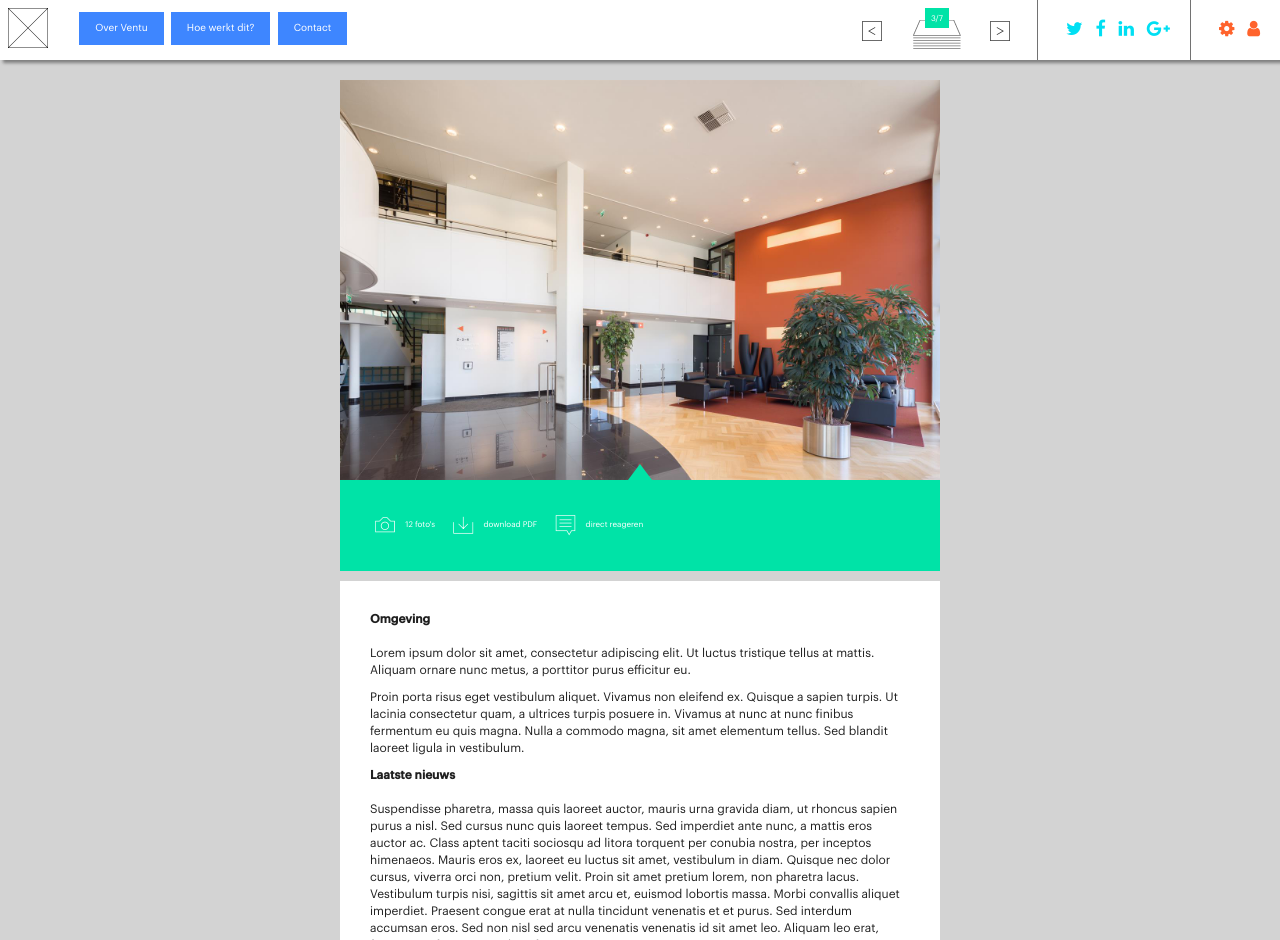
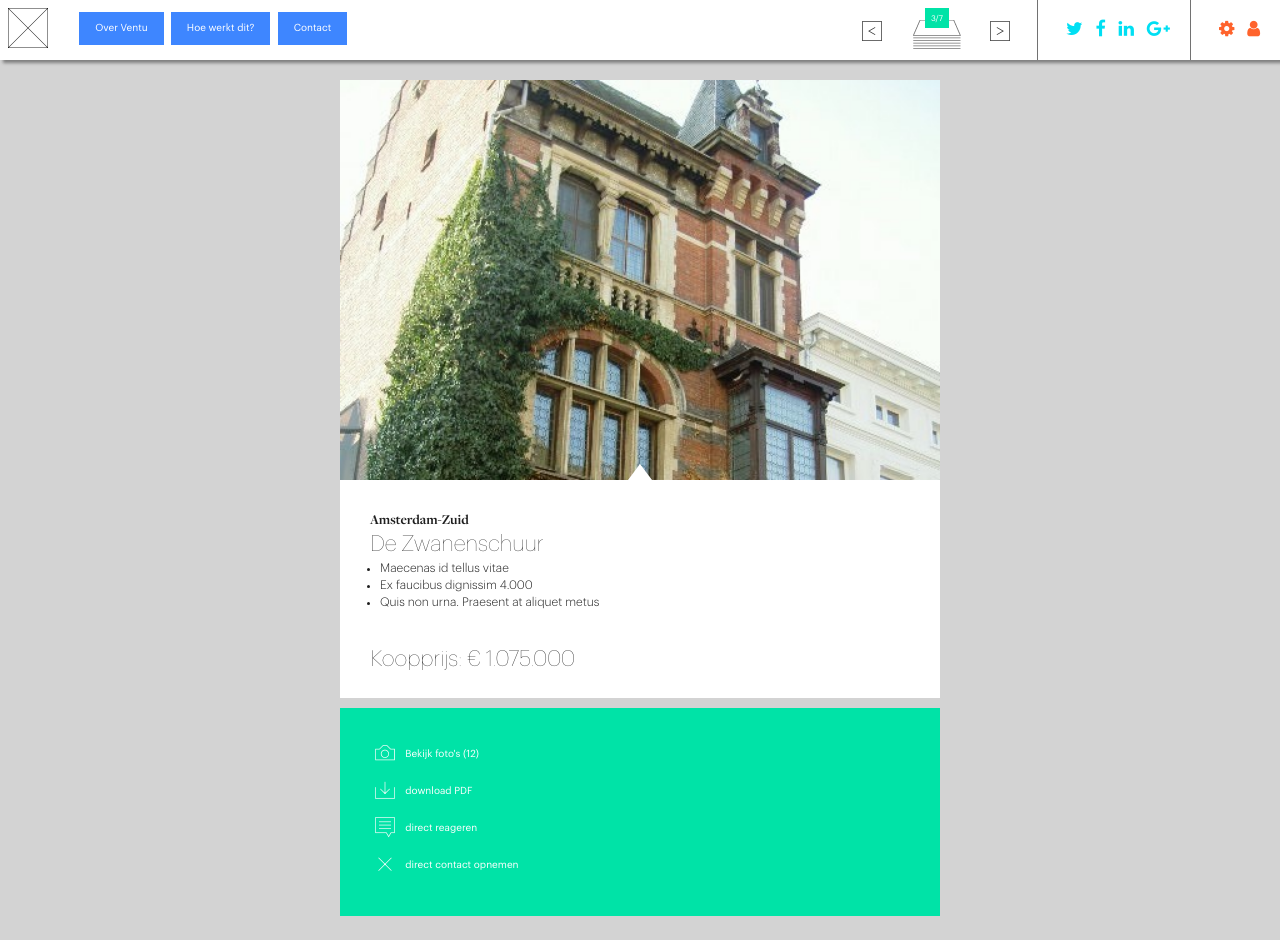
Before and after one commit to innouveau/025-ventu, a PHP site: page /single.html in a window 1280 px wide. Shown: the top 940 px of the page. Run offline with PHP 8.4, Linux system fonts and the light colour scheme; some libraries are stand-ins or nearby versions.

Commit message:
add stuff to single

```diff
--- a/css/style.css
+++ b/css/style.css
@@ -184,8 +184,16 @@ input {
     transition: all 0.2s ease;
 }
 
+a.ventu-button:hover {
+    text-decoration: none;
+}
+
 .ventu-button-small.ventu-button {
     padding: 8px 20px;
+}
+
+.ventu-button-with-icon {
+    padding: 4px 12px 4px 6px;
 }
 
 .ventu-button:hover {
@@ -234,6 +242,26 @@ input {
     color: #1F1F1F;
 }
 
+.ventu-button-no-line-white {
+    border: 0;
+    background: transparent;
+    color: #fff;
+    padding: 0;
+}
+
+.ventu-button-no-line-white:hover {
+    border: 0;
+    color: #1F1F1F;
+}
+
+.ventu-button-no-line-white:hover .ventu-icon {
+    color: #1F1F1F;
+}
+
+.ventu-button-white-line:hover .ventu-icon {
+    color: #1F1F1F;
+}
+
 .ventu-button-white {
     background: #fff;
     border: 1px solid transparent;
@@ -250,6 +278,10 @@ input {
 
 /* triangle */
 
+.ventu-triangle {
+    position: relative;
+}
+
 .ventu-triangle:after {
     position: absolute;
     width: 0;
@@ -394,9 +465,20 @@ input {
 
 .ventu-text-along-icon {
     display: inline-block;
-    padding-top: 6px;
+    padding-top: 8px;
     vertical-align: top;
-    font-size: 8px;
+    font-size: 10px;
+}
+
+
+
+/* typography */
+
+
+.ventu-quote {
+    font-family: 'freight';
+    font-size: 32px;
+    line-height: 38px;
 }
 
 
@@ -773,7 +889,7 @@ input {
     padding-left: 10px;
 }
 
-.ventu-card-text h3 {
+h3 {
     font-weight: 100;
     font-size: 22px;
     line-height: 32px;
@@ -877,6 +993,11 @@ input {
 
 .ventu-form-blue {
     background: #3E86FF;
+    color: #fff;
+}
+
+.ventu-form-intro {
+    margin-bottom: 40px;
 }
 
 .ventu-form input {
@@ -971,28 +1092,11 @@ body.ventu-single {
     transition: all 0.5s ease;
 }
 
-.ventu-single-main-image {
-    width: 100%;
-    position: relative;
-}
-
-.ventu-single-main-image img {
-    display: block;
-    width: 100%;
-}
-
-.ventu-mini-card .ventu-card-text {
-    display: block;
-    background: #fff;
-    margin-bottom: 10px;
-}
-
 .ventu-favorites-navigation .ventu-icon-prev {
     position: absolute;
     left: 20px;
     top: 16px;
 }
-
 
 .ventu-favorites-navigation .ventu-icon-next {
     position: absolute;
@@ -1004,16 +1108,88 @@ body.ventu-single {
     margin-top: 10px;
 }
 
+/* card */
+
+.ventu-single-card {
+    padding: 40px;
+    background: #fff;
+    margin-top: 10px;
+}
+
+.ventu-single-card-semi {
+    display: inline-block;
+    width: calc(50% - 5px);
+}
+
+.ventu-single-card-semi:nth-child(even) {
+    margin-left: 10px;
+}
+
+.ventu-single-main-image {
+    width: 100%;
+    max-height: 400px;
+    overflow: hidden;
+    position: relative;
+}
+
+.ventu-single-main-image img {
+    display: block;
+    width: 100%;
+}
+
+.ventu-card-text.ventu-card-text-main {
+    display: block;
+    background: #fff;
+}
+
+.ventu-card-price {
+    margin-top: 40px;
+    font-size: 22px;
+    font-weight: 100;
+}
+
+/* quote */
+
+.ventu-single .ventu-quote {
+    color: #fff;
+    margin: 40px 0 20px 0;
+}
+
+/* tools */
+
 .ventu-single-tools {
     padding: 30px;
     background: #00e3a7;
     color: #fff;
+    margin-top: 10px;
 }
 
-.ventu-single-tool-set {
-    display: inline-block;
-    margin-right: 10px;
+.ventu-single-tools .ventu-button-with-icon {
+    display: block;
+    margin-bottom: 6px;
 }
+
+/* share */
+
+.ventu-single-share {
+    background: #959595;
+    padding: 15px 30px;
+    color: #fff;
+    margin-bottom: 10px;
+}
+
+.ventu-single-share i {
+    font-size: 16px;
+    margin-left: 8px;
+    cursor: pointer;
+    transition: all 0.2s ease;
+}
+
+.ventu-single-share i:hover {
+    color: #1F1F1F;
+}
+
+/* content */
 
 .ventu-single-follow-up {
     margin-top: 10px;
--- a/js/main.js
+++ b/js/main.js
@@ -15,5 +15,6 @@ $(window).ready(function(){
     initMap();
     initGuide();
     initFilter();
+    initTooltips();
 
 });
--- a/single.html
+++ b/single.html
@@ -18,10 +18,10 @@
 
     <body class="ventu-single">
         <div class="ventu-single-content">
-            <div class="ventu-single-main-image ventu-triangle ventu-triangle-bottom ventu-triangle-green">
-                <img src="img/kantoor.jpg">
+            <div class="ventu-single-main-image ventu-triangle ventu-triangle-bottom ventu-triangle-white">
+                <img src="img/kantoor6.jpg">
             </div>
-            <div class="ventu-card-text">
+            <div class="ventu-card-text ventu-card-text-main">
                 <h4>Amsterdam-Zuid</h4>
                 <h3>De Zwanenschuur</h3>
                 <ul>
@@ -29,33 +29,47 @@
                     <li>Ex faucibus dignissim 4.000</li>
                     <li>Quis non urna. Praesent at aliquet metus</li>
                 </ul>
+                <div class="ventu-card-price">
+                    Koopprijs: € 1.075.000
+                </div>
+
             </div>
 
             <div class="ventu-single-tools">
-                <div class="ventu-single-tool-set">
-                    <div class="ventu-icon ventu-icon-white ventu-icon-med ventu-icon-box ventu-icon-hover ventu-icon-photo ventu-open-lightbox"></div>
+                <div class="ventu-button ventu-button-with-icon ventu-button-no-line-white ventu-open-lightbox">
+                    <div class="ventu-icon ventu-icon-med ventu-icon-photo"></div>
                     <div class="ventu-text-along-icon">
-                        12 foto's
+                        Bekijk foto's (12)
                     </div>
                 </div>
 
-                <div class="ventu-single-tool-set">
-                    <div class="ventu-icon ventu-icon-white ventu-icon-download ventu-icon-med ventu-icon-box ventu-icon-hover"></div>
+                <div class="ventu-button ventu-button-with-icon ventu-button-no-line-white">
+                    <div class="ventu-icon ventu-icon-download ventu-icon-med"></div>
                     <div class="ventu-text-along-icon">
                         download PDF
                     </div>
                 </div>
 
-                <div class="ventu-single-tool-set">
-                    <div class="ventu-icon ventu-icon-white ventu-icon-med ventu-icon-box ventu-icon-hover ventu-icon-comment ventu-open-form"></div>
+                <div class="ventu-button ventu-button-with-icon ventu-button-no-line-white ventu-open-form">
+                    <div class="ventu-icon ventu-icon-med ventu-icon-comment"></div>
                     <div class="ventu-text-along-icon">
                         direct reageren
                     </div>
                 </div>
+
+                <a href="tel:0201234567" class="ventu-button ventu-button-with-icon ventu-button-no-line-white">
+                    <div class="ventu-icon ventu-icon-med ventu-icon-phone"></div>
+                    <div class="ventu-text-along-icon">
+                        direct contact opnemen
+                    </div>
+                </a>
             </div>
 
             <div class="ventu-form ventu-form-blue ventu-form-hidden ventu-form-respond">
                 <div class="ventu-form-container ventu-form-with-close">
+                    <div class="ventu-form-intro">
+                        Lorem ipsum dolor sit amet, consectetur adipiscing elit. Nulla et velit sed magna porta dictum. Etiam viverra feugiat tincidunt. Donec egestas magna lorem, sed condimentum ipsum dignissim pharetra. Maecenas at fermentum arcu. Sed convallis enim et dolor commodo, quis aliquet ante finibus.
+                    </div>
                     <input type="text" placeholder="Naam">
                     <input type="text" placeholder="Email">
                     <input type="text" placeholder="Telefoon">
@@ -65,10 +79,40 @@
                     </div>
                     <div class="ventu-icon ventu-icon-med ventu-icon-close ventu-icon-white"></div>
                 </div>
-
             </div>
 
+
+
+            <div class="ventu-quote">
+                Bedrijfsruimte in rustieke buurt, omgeven door veel groen. Lorem ipsum dolor sit amet, consectetur adipiscing elit. Duis justo urna, dictum at ultricies quis, laoreet nec erat. Morbi euismod purus eget sapien vehicula pellentesque. Praesent eget lorem massa.
+            </div>
+
+            <div class="ventu-single-share">
+                Deel deze locatie:
+                <i class="fa fa-twitter"></i>
+                <i class="fa fa-facebook"></i>
+                <i class="fa fa-linkedin"></i>
+                <i class="fa fa-google-plus"></i>
+            </div>
+
+            <div class="ventu-cards-container"><!--
+                --><div class="ventu-single-card ventu-single-card-semi ventu-triangle ventu-triangle-grey ventu-triangle-left">
+                    <h3>Adresgegevens</h3>
+                    Utrechtseweg 259<br>
+                    1213 TR Hilversum
+                </div><!--
+
+                --><div class="ventu-single-card ventu-single-card-semi ventu-triangle ventu-triangle-grey ventu-triangle-left">
+                    <h3>Aanbiedende partijen</h3>
+                    ID Bedrijfsmakelaars (Hilversum)<br>
+                    035 720 00 00
+            </div><!--
+
+            --></div>
+
+
             <div class="ventu-single-follow-up">
+
                 <p>
                     <b>Omgeving</b><br><br>
                     Lorem ipsum dolor sit amet, consectetur adipiscing elit. Ut luctus tristique tellus at mattis. Aliquam ornare nunc metus, a porttitor purus efficitur eu.
```
Also changed, not shown: other parts of css/style.css (+102 -18 lines), index.html (+6 -4 lines), js/event-listeners.js (+10 -0 lines).
